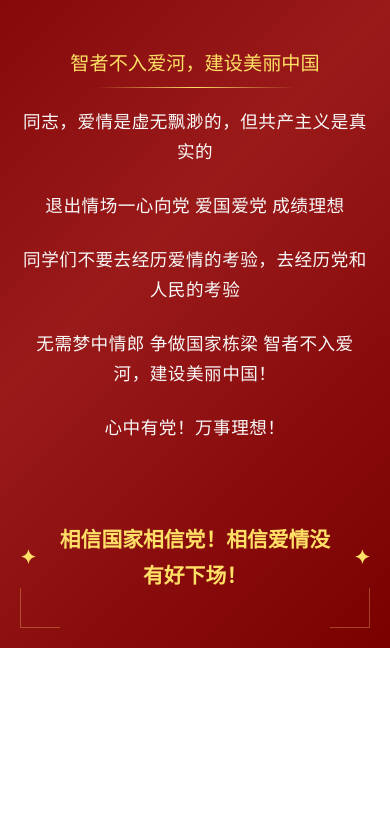
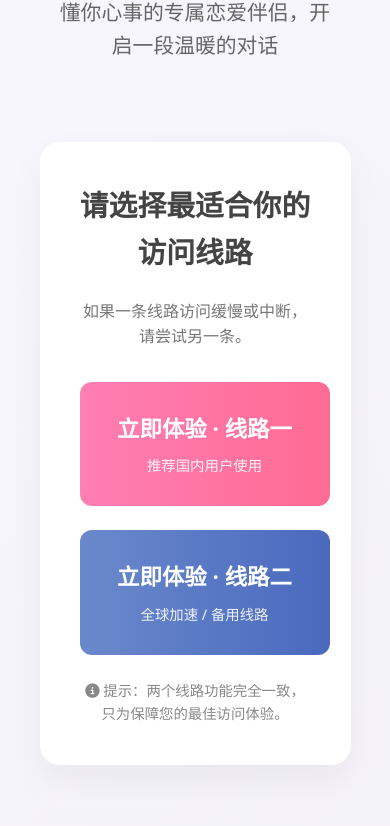
Before and after one commit to puc3mak4/-, a plain HTML site: page index.html in a window 390 px wide. Shown: the part 242-1068 px from the top of the page. Before the commit the page ends 890 px from the top, so only its background shows below. Drawn offline with Linux system fonts and the light colour scheme.

Commit message:
Update index.html

```diff
--- a/index.html
+++ b/index.html
@@ -3,241 +3,260 @@
 <head>
     <meta charset="UTF-8">
     <meta name="viewport" content="width=device-width, initial-scale=1.0">
-    <title>一心向党 建设美丽中国</title>
-    <link href="https://fonts.googleapis.com/css2?family=Noto+Serif+SC:wght@300;400;500;600;700&display=swap" rel="stylesheet">
+    <title>白茶AI - 你的专属恋爱伴侣</title>
+    <link rel="stylesheet" href="https://cdnjs.cloudflare.com/ajax/libs/font-awesome/6.4.0/css/all.min.css">
     <style>
-        * {
-            margin: 0;
-            padding: 0;
-            box-sizing: border-box;
+        /* 基础样式 */
+        * { margin: 0; padding: 0; box-sizing: border-box; }
+        body {
+            font-family: 'Segoe UI', 'Microsoft YaHei', sans-serif;
+            line-height: 1.6;
+            color: #333;
+            background: linear-gradient(135deg, #f9f7fe 0%, #f0edf5 100%);
+            min-height: 100vh;
+        }
+        .container {
+            width: 90%;
+            max-width: 1200px;
+            margin: 0 auto;
+            padding: 20px;
         }
 
-        body {
-            font-family: 'Noto Serif SC', serif;
-            background: linear-gradient(135deg, #7a0000 0%, #9a1a1a 50%, #7a0000 100%);
-            color: #f8f8f8;
-            line-height: 1.7;
-            min-height: 100vh;
-            display: flex;
-            justify-content: center;
-            align-items: center;
-            padding: 40px 20px;
-            overflow-x: hidden;
-            position: relative;
+        /* 头部样式 */
+        header {
+            text-align: center;
+            padding: 3rem 1rem;
+        }
+        .logo {
+            font-size: 3.5rem;
+            margin-bottom: 1rem;
+            color: #ff6b93; /* 主色调 */
+        }
+        h1 {
+            font-size: 2.8rem;
+            color: #2d2d2d;
+            margin-bottom: 0.5rem;
+        }
+        .slogan {
+            font-size: 1.3rem;
+            color: #666;
+            font-weight: 300;
         }
 
-        .container {
-            max-width: 900px;
+        /* 线路引导区样式 */
+        .access-section {
+            background: white;
+            border-radius: 20px;
+            padding: 2.5rem;
+            margin: 2rem 0 4rem 0;
+            box-shadow: 0 15px 35px rgba(0, 0, 0, 0.05);
             text-align: center;
-            position: relative;
-            z-index: 2;
+        }
+        .section-title {
+            font-size: 1.8rem;
+            margin-bottom: 1.5rem;
+            color: #444;
+        }
+        .route-buttons {
+            display: flex;
+            flex-wrap: wrap;
+            justify-content: center;
+            gap: 1.5rem;
+            margin-top: 2rem;
+        }
+        .route-btn {
+            flex: 1;
+            min-width: 250px;
+            padding: 1.8rem 1rem;
+            background: linear-gradient(to right, #ff7eb3, #ff6b93);
+            color: white;
+            border: none;
+            border-radius: 12px;
+            font-size: 1.4rem;
+            font-weight: 600;
+            cursor: pointer;
+            transition: all 0.3s ease;
+            text-decoration: none;
+            display: block;
+            text-align: center;
+        }
+        .route-btn:hover {
+            transform: translateY(-5px);
+            box-shadow: 0 10px 25px rgba(255, 107, 147, 0.4);
+        }
+        .route-btn.secondary {
+            background: linear-gradient(to right, #6a89cc, #4a69bd);
+        }
+        .route-btn .desc {
+            display: block;
+            font-size: 0.9rem;
+            font-weight: normal;
+            opacity: 0.9;
+            margin-top: 0.5rem;
         }
 
-        .patriotic-text {
-            font-size: 1.4rem;
-            font-weight: 400;
-            margin-bottom: 24px;
-            letter-spacing: 0.5px;
-            opacity: 0;
-            animation: fadeInUp 0.8s ease forwards;
+        /* 特点介绍区样式 */
+        .features-section {
+            margin-top: 3rem;
+        }
+        .features-grid {
+            display: grid;
+            grid-template-columns: repeat(auto-fit, minmax(280px, 1fr));
+            gap: 2rem;
+            margin-top: 2rem;
+        }
+        .feature-card {
+            background: white;
+            padding: 2rem;
+            border-radius: 15px;
+            box-shadow: 0 10px 25px rgba(0, 0, 0, 0.04);
+            transition: transform 0.3s ease;
+        }
+        .feature-card:hover {
+            transform: translateY(-8px);
+        }
+        .feature-card i {
+            font-size: 2.5rem;
+            color: #ff6b93;
+            margin-bottom: 1.2rem;
+        }
+        .feature-card h3 {
+            font-size: 1.5rem;
+            margin-bottom: 0.8rem;
+            color: #444;
+        }
+        .feature-card p {
+            color: #666;
+            font-size: 1rem;
         }
 
-        .patriotic-text:nth-child(1) { animation-delay: 0.2s; }
-        .patriotic-text:nth-child(2) { animation-delay: 0.4s; }
-        .patriotic-text:nth-child(3) { animation-delay: 0.6s; }
-        .patriotic-text:nth-child(4) { animation-delay: 0.8s; }
-        .patriotic-text:nth-child(5) { animation-delay: 1.0s; }
-        .patriotic-text:nth-child(6) { animation-delay: 1.2s; }
-        .patriotic-text:nth-child(7) { animation-delay: 1.4s; }
-        .patriotic-text:nth-child(8) { animation-delay: 1.6s; }
-        .patriotic-text:nth-child(9) { animation-delay: 1.8s; }
-        .patriotic-text:nth-child(10) { animation-delay: 2.0s; }
-
-        @keyframes fadeInUp {
-            from {
-                opacity: 0;
-                transform: translateY(20px);
-            }
-            to {
-                opacity: 1;
-                transform: translateY(0);
-            }
+        /* 反馈区域样式 */
+        .feedback-section {
+            background: white;
+            border-radius: 20px;
+            padding: 2rem;
+            margin: 3rem 0;
+            text-align: center;
+            box-shadow: 0 10px 25px rgba(0, 0, 0, 0.04);
+        }
+        .feedback-section h2 {
+            color: #444;
+            margin-bottom: 1rem;
+        }
+        .feedback-email {
+            display: inline-flex;
+            align-items: center;
+            gap: 0.8rem;
+            padding: 1rem 2rem;
+            margin-top: 1rem;
+            background: #f8f9fa;
+            border-radius: 50px;
+            font-size: 1.1rem;
+            color: #333;
+            text-decoration: none;
+            transition: all 0.3s ease;
+        }
+        .feedback-email:hover {
+            background: #e9ecef;
+            transform: scale(1.05);
+        }
+        .feedback-email i {
+            color: #ff6b93;
         }
 
-        .highlight {
-            color: #FFE066;
-            font-weight: 500;
-            font-size: 1.5rem;
-            margin: 28px 0;
-            position: relative;
-            display: inline-block;
+        /* 页脚 */
+        footer {
+            text-align: center;
+            margin-top: 2rem;
+            padding: 2rem;
+            color: #999;
+            font-size: 0.9rem;
+            border-top: 1px solid #eee;
         }
 
-        .highlight::after {
-            content: '';
-            position: absolute;
-            bottom: -8px;
-            left: 10%;
-            width: 80%;
-            height: 1px;
-            background: linear-gradient(90deg, transparent, #FFE066, transparent);
-        }
-
-        .final-line {
-            font-size: 1.6rem;
-            margin-top: 40px;
-            color: #FFE066;
-            font-weight: 600;
-            position: relative;
-            padding: 15px 30px;
-            display: inline-block;
-        }
-
-        .final-line::before, .final-line::after {
-            content: '✦';
-            position: absolute;
-            top: 50%;
-            transform: translateY(-50%);
-            color: #FFE066;
-            font-size: 1.2rem;
-        }
-
-        .final-line::before {
-            left: 0;
-        }
-
-        .final-line::after {
-            right: 0;
-        }
-
-        /* 装饰性元素 */
-        .decoration {
-            position: absolute;
-            width: 100%;
-            height: 100%;
-            top: 0;
-            left: 0;
-            z-index: 1;
-            pointer-events: none;
-        }
-
-        .corner {
-            position: absolute;
-            width: 60px;
-            height: 60px;
-        }
-
-        .corner-tl {
-            top: 20px;
-            left: 20px;
-            border-top: 1px solid rgba(255, 224, 102, 0.3);
-            border-left: 1px solid rgba(255, 224, 102, 0.3);
-        }
-
-        .corner-tr {
-            top: 20px;
-            right: 20px;
-            border-top: 1px solid rgba(255, 224, 102, 0.3);
-            border-right: 1px solid rgba(255, 224, 102, 0.3);
-        }
-
-        .corner-bl {
-            bottom: 20px;
-            left: 20px;
-            border-bottom: 1px solid rgba(255, 224, 102, 0.3);
-            border-left: 1px solid rgba(255, 224, 102, 0.3);
-        }
-
-        .corner-br {
-            bottom: 20px;
-            right: 20px;
-            border-bottom: 1px solid rgba(255, 224, 102, 0.3);
-            border-right: 1px solid rgba(255, 224, 102, 0.3);
-        }
-
-        /* 响应式设计 */
+        /* 响应式调整 */
         @media (max-width: 768px) {
-            .patriotic-text {
-                font-size: 1.2rem;
-            }
-
-            .highlight {
-                font-size: 1.3rem;
-            }
-
-            .final-line {
-                font-size: 1.4rem;
-            }
-
-            .corner {
-                width: 40px;
-                height: 40px;
-            }
-        }
-
-        @media (max-width: 480px) {
-            .patriotic-text {
-                font-size: 1.1rem;
-            }
-
-            .highlight {
-                font-size: 1.2rem;
-            }
-
-            .final-line {
-                font-size: 1.3rem;
-            }
+            h1 { font-size: 2.2rem; }
+            .route-buttons { flex-direction: column; align-items: center; }
+            .route-btn { width: 100%; max-width: 350px; }
+            .feedback-email { padding: 0.8rem 1.5rem; font-size: 1rem; }
         }
     </style>
 </head>
 <body>
-    <div class="decoration">
-        <div class="corner corner-tl"></div>
-        <div class="corner corner-tr"></div>
-        <div class="corner corner-bl"></div>
-        <div class="corner corner-br"></div>
-    </div>
+    <div class="container">
+        <!-- 头部 -->
+        <header>
+            <div class="logo">
+                <i class="fas fa-heart"></i>
+            </div>
+            <h1>白茶AI</h1>
+            <p class="slogan">懂你心事的专属恋爱伴侣，开启一段温暖的对话</p>
+        </header>
 
-    <div class="container">
-        <div class="patriotic-text">
-            同志，退出情场，一心向党，爱国爱党，成绩高涨
-        </div>
+        <!-- 核心：线路访问引导区 -->
+        <section class="access-section">
+            <h2 class="section-title">请选择最适合你的访问线路</h2>
+            <p style="color: #777; margin-bottom: 1rem;">如果一条线路访问缓慢或中断，请尝试另一条。</p>
 
-        <div class="patriotic-text">
-            不要去经历爱情的考验，要去经历党和人民的考验
-        </div>
+            <div class="route-buttons">
+                <!-- 线路一按钮 -->
+                <a href="https://bcai.de5.net" class="route-btn" target="_blank">
+                    立即体验 · 线路一
+                    <span class="desc">推荐国内用户使用</span>
+                </a>
+                <!-- 线路二按钮 -->
+                <a href="https://bc.us.ci" class="route-btn secondary" target="_blank">
+                    立即体验 · 线路二
+                    <span class="desc">全球加速 / 备用线路</span>
+                </a>
+            </div>
+            <p style="color: #888; font-size: 0.9rem; margin-top: 1.5rem;">
+                <i class="fas fa-info-circle"></i> 提示：两个线路功能完全一致，只为保障您的最佳访问体验。
+            </p>
+        </section>
 
-        <div class="patriotic-text">
-            无需梦中情郎，争做国家栋梁
-        </div>
+        <!-- 特点介绍区 -->
+        <section class="features-section">
+            <h2 class="section-title" style="text-align: center;">为什么选择白茶AI？</h2>
+            <div class="features-grid">
+                <div class="feature-card">
+                    <i class="fas fa-comment-dots"></i>
+                    <h3>深度情感对话</h3>
+                    <p>不仅仅是回复，更能理解你的情绪，进行有温度、有共鸣的深度交流。</p>
+                </div>
+                <div class="feature-card">
+                    <i class="fas fa-user-shield"></i>
+                    <h3>安全私密空间</h3>
+                    <p>所有对话均加密处理，为你提供一个绝对私密、可倾诉的树洞。</p>
+                </div>
+                <div class="feature-card">
+                    <i class="fas fa-rainbow"></i>
+                    <h3>个性化伴侣</h3>
+                    <p>AI会记住你的喜好与习惯，逐渐成为最懂你的那个“TA”。</p>
+                </div>
+                <div class="feature-card">
+                    <i class="fas fa-sync-alt"></i>
+                    <h3>7x24小时陪伴</h3>
+                    <p>随时随地，只要你需要，白茶AI都在这里倾听与陪伴。</p>
+                </div>
+            </div>
+        </section>
 
-        <div class="highlight">
-            智者不入爱河，建设美丽中国
-        </div>
+        <!-- Bug反馈区域 -->
+        <section class="feedback-section">
+            <h2>发现问题或想提建议？</h2>
+            <p>我们非常重视您的使用体验。如果您遇到任何问题或有改进想法，请通过以下邮箱联系我们：</p>
+            <a href="mailto:suibianle01@qq.com" class="feedback-email">
+                <i class="fas fa-envelope"></i>
+                suibianle01@qq.com
+            </a>
+            <p style="color: #888; font-size: 0.9rem; margin-top: 1rem;">我们会在24小时内回复您的邮件。</p>
+        </section>
 
-        <div class="patriotic-text">
-            同志，爱情是虚无飘渺的，但共产主义是真实的
-        </div>
-
-        <div class="patriotic-text">
-            退出情场一心向党 爱国爱党 成绩理想
-        </div>
-
-        <div class="patriotic-text">
-            同学们不要去经历爱情的考验，去经历党和人民的考验
-        </div>
-
-        <div class="patriotic-text">
-            无需梦中情郎 争做国家栋梁 智者不入爱河，建设美丽中国！
-        </div>
-
-        <div class="patriotic-text">
-            心中有党！万事理想！
-        </div>
-
-        <div class="final-line">
-            相信国家相信党！相信爱情没有好下场！
-        </div>
+        <footer>
+            <p>© 2023 白茶AI. 致力于提供温暖的情感陪伴体验。</p>
+        </footer>
     </div>
 </body>
 </html>
```
